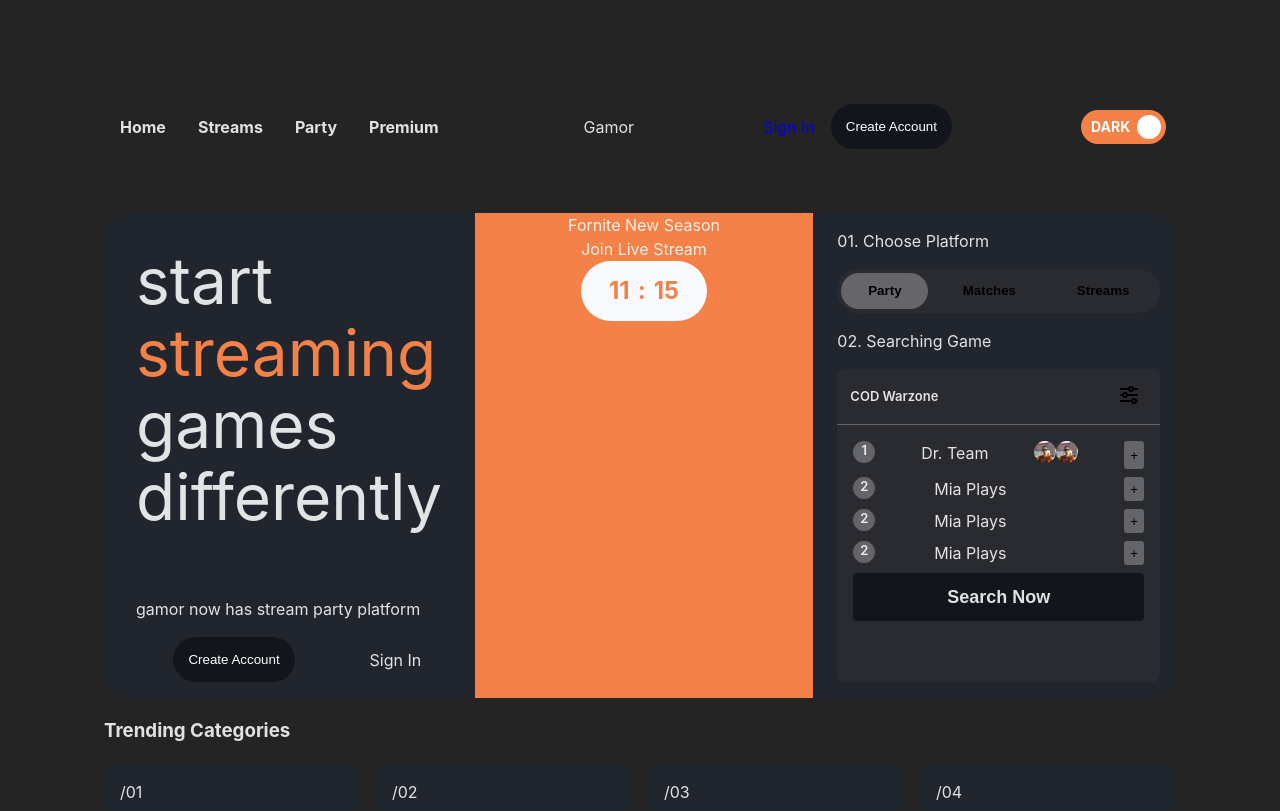
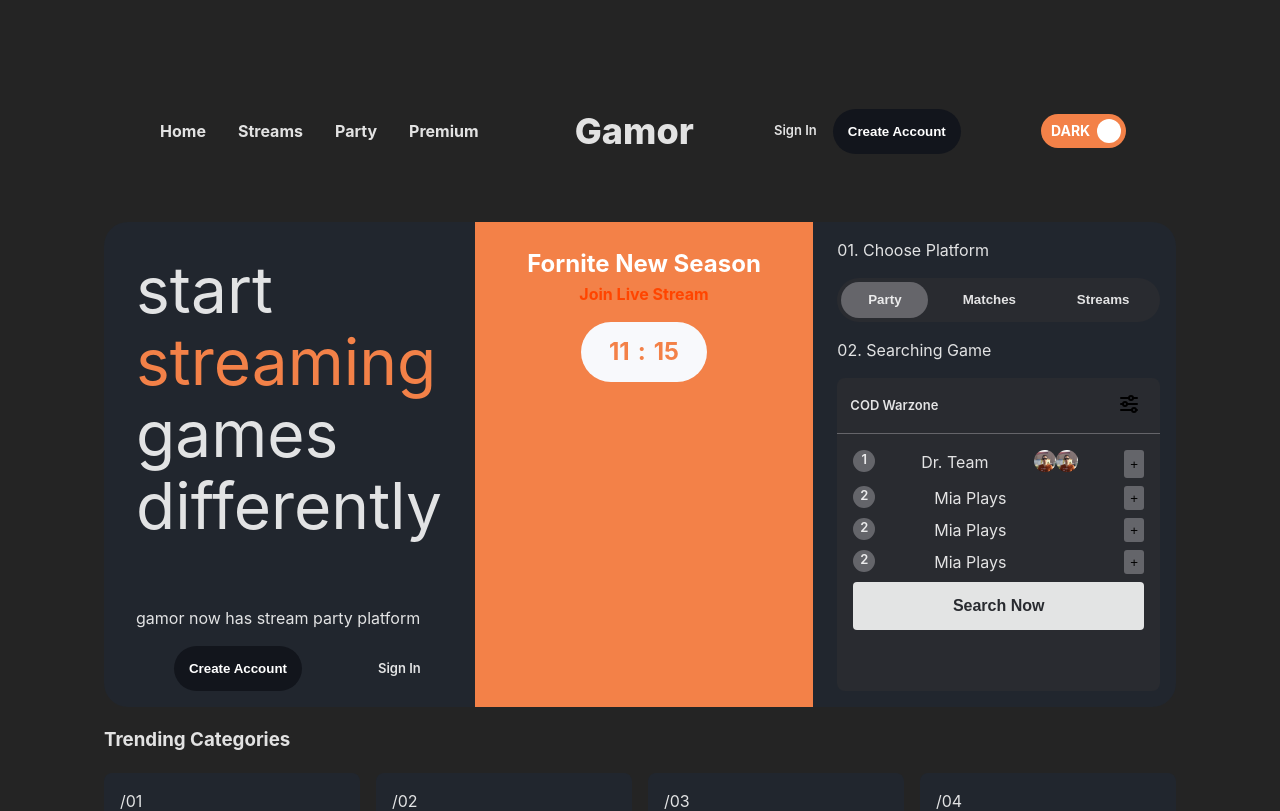
Before and after one commit to armcv/gamor-plataform, a React (Vite) app: page /main/home in a window 1280 px wide. Shown: the top 811 px of the page. Built offline with nearby package versions, Linux system fonts and the light colour scheme.

Commit message:
refactor: improve styles

```diff
--- a/src/App.css
+++ b/src/App.css
@@ -1,5 +1,10 @@
 #root {
   padding: 6rem;
+}
+
+.brand-name {
+  font-size: 36px;
+  font-weight: 800;
 }
 
 .sign-group {
@@ -25,23 +30,24 @@
   border: none;
   color: white;
   border-radius: 24px;
+  font-weight: 600;
   padding: 15px;
   text-align: center;
   text-decoration: none;
-  /* display: inline-block; */
-  /* font-size: 16px; */
-  /* margin: 4px 2px;  */
   cursor: pointer;
 }
 
 .sign-in {
+  font-size: small ;
+  font-weight: 600;
+  color: var(--font-color);
   margin-right: 16px;
   text-decoration: none;
 }
 
 .navbar {
   display: flex;
-  justify-content: space-between;
+  justify-content: space-around;
   align-items: center;
   margin-bottom: 4rem;
 }
@@ -95,6 +101,21 @@
   text-align: center;
   align-items: center;
   width: 33%;
+}
+
+.season-notice {
+  color: white;
+  margin-top: 1em;
+  font-size: 24px;
+  font-weight: bold;
+}
+
+.join-link {
+  margin-bottom: 1em;
+  font-weight: bold;
+  color: var(--join-link-color);
+  cursor: pointer;
+
 }
 
 .main-card-row-2 h3 {
@@ -189,9 +210,9 @@
   height: 48px;
   border: none;
   text-align: center;
-  background-color: var(--bg-color-4);
-  color: var(--font-color);
-  font-size: large;
+  background-color: var(--font-color);
+  color: var(--bg-color-3);
+  font-size: medium;
   font-weight: bold;
   border-radius: 4px;
 }
@@ -288,6 +309,7 @@
 
 .toggle-btn {
   margin: 1em;
+  color: var(--font-color);
   font-weight: bold;
   width: calc(30% - 8px);
   border: none;
--- a/src/components/navbar.jsx
+++ b/src/components/navbar.jsx
@@ -15,7 +15,7 @@ function Navbar(props) {
 
     return (
         <nav className="navbar">
-            <div>
+            <div className='navbar-routes'>
                 {routes.map(({ name }) => (
                     <a className="navbar-route" key={name}>
                         {name}
@@ -23,7 +23,7 @@ function Navbar(props) {
                 ))}
 
             </div>
-            <span>Gamor</span>
+            <span className='brand-name'>Gamor</span>
             <div className='sign-group'>
                 <NavLink to={'/sign-in'} className='sign-in'>Sign In</NavLink>
                 <button>Create Account</button>
--- a/src/index.css
+++ b/src/index.css
@@ -30,6 +30,7 @@
   --bg-color-3: #292b30;
   --bg-color-4: #12151c;
   --shadow-color: none;
+  --join-link-color: orangered;
 }
 
 
@@ -43,6 +44,7 @@
     --bg-color-3: #f8f9fc;
     --bg-color-4: #12151c;
     --shadow-color: #cbc9cd5e;
+    --join-link-color: navy;
   }
 
   a:hover {
```
